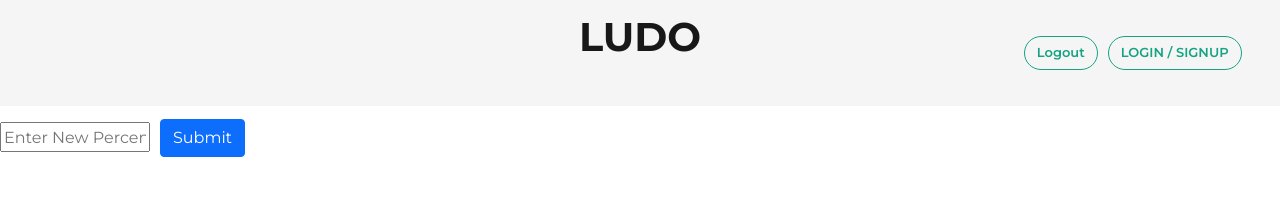
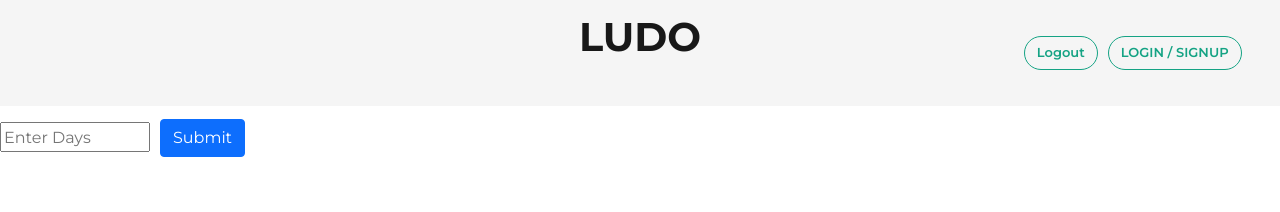
Before and after one commit to Singh-Paramvir/newLudoAdmin, a Next.js app: page /cpc in a window 1280 px wide. Shown: the top 212 px of the page. Built offline with nearby package versions, Linux system fonts and the light colour scheme; no server answers.

Commit message:
Update Cpc.js

```diff
--- a/Component/Cpc.js
+++ b/Component/Cpc.js
@@ -51,7 +51,7 @@ const MyRefferal = () => {
     className="textinput mt-3"
     type="number"
     name="newPercentage"
-    placeholder="Enter New Percentage"
+    placeholder="Enter Days"
     value={newPercentage}
     onChange={handleInputChange}
     style={{ width: '150px', height: '30px', marginRight: '10px' }}
```
